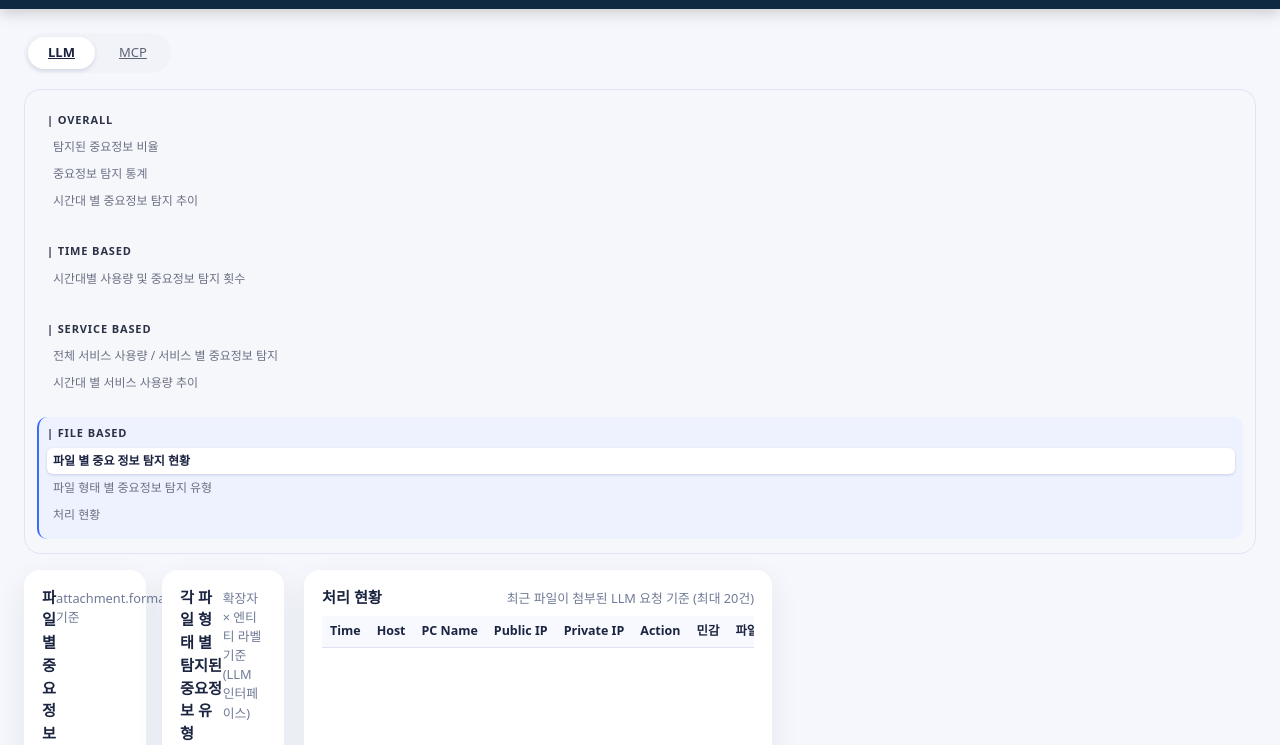
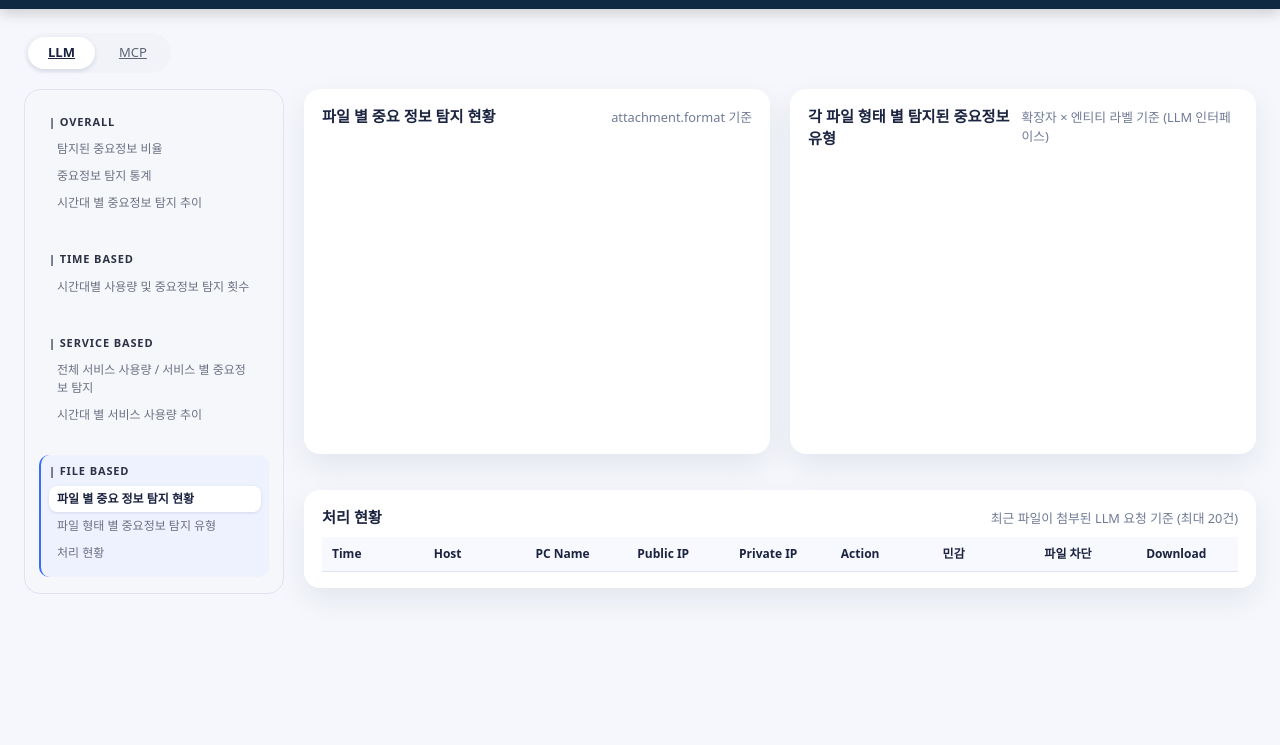
Before and after one commit to BoB-Sentinel-Solution/SentinelServer_AI, a plain HTML site: page dashboard/report_llm_file.html in a window 1280 px wide. Shown: the part 55-800 px from the top of the page. Drawn offline with Linux system fonts and the light colour scheme.

Commit message:
파일 처리 페이지 인라인 수정

```diff
--- a/dashboard/report_llm_file.html
+++ b/dashboard/report_llm_file.html
@@ -7,9 +7,165 @@
 
     <link rel="stylesheet" href="./vendor/reset.min.css" />
     <link rel="stylesheet" href="./css/styles.css" />
+
+    <!-- 이 페이지 전용 스타일 -->
+    <style>
+      /* 레이아웃 전체 여백 */
+      .report-file-page .report-layout {
+        max-width: 1440px;
+        margin: 24px auto 40px;
+        padding: 0 24px;
+      }
+
+      /* 메인 2컬럼 (좌: 사이드바 / 우: 컨텐츠) */
+      .report-file-page .report-content {
+        display: grid;
+        grid-template-columns: 260px minmax(0, 1fr);
+        gap: 20px;
+      }
+
+      /* 사이드바 카드를 좀 더 세로로 */
+      .report-file-page .report-sidebar {
+        background: #f5f7fb;
+        border-radius: 16px;
+        padding: 16px 14px;
+        font-size: 12px;
+      }
+
+      .report-file-page .report-sidebar-inner {
+        display: flex;
+        flex-direction: column;
+        gap: 16px;
+      }
+
+      .report-file-page .side-group-title {
+        font-weight: 700;
+        color: #2c3145;
+        margin-bottom: 6px;
+      }
+
+      .report-file-page .side-link {
+        display: block;
+        padding: 4px 8px;
+        border-radius: 8px;
+        font-size: 12px;
+        color: #6b7083;
+        text-decoration: none;
+      }
+
+      .report-file-page .side-link:hover {
+        background: #e5ecff;
+        color: #1b2340;
+      }
+
+      .report-file-page .side-link--active {
+        background: #ffffff;
+        color: #1b2340;
+        font-weight: 600;
+        box-shadow: 0 1px 3px rgba(20, 40, 80, 0.12);
+      }
+
+      /* 우측 메인 영역: 행/카드 배치 */
+      .report-file-page .report-main {
+        display: flex;
+        flex-direction: column;
+        gap: 20px;
+      }
+
+      .report-file-page .report-row {
+        display: flex;
+        gap: 20px;
+      }
+
+      .report-file-page .report-card--half {
+        flex: 1 1 0;
+      }
+
+      .report-file-page .report-card--full {
+        flex: 1 1 100%;
+      }
+
+      /* 도넛 카드 중앙 정렬 */
+      .report-file-page .card-body--center {
+        display: flex;
+        flex-direction: column;
+        align-items: center;
+        justify-content: center;
+        min-height: 260px;
+      }
+
+      .report-file-page #chart-file-ext-donut {
+        max-width: 260px;
+      }
+
+      /* 스택 막대 카드 높이 살짝 확보 */
+      .report-file-page #card-file-stack .card-body {
+        min-height: 280px;
+      }
+
+      /* 카드 하단 노트 */
+      .report-file-page .card-note {
+        margin-top: 8px;
+        font-size: 11px;
+        color: #8b90a5;
+        text-align: center;
+      }
+
+      /* 처리 현황 테이블 스타일 */
+      .report-file-page .table-wrapper {
+        width: 100%;
+        overflow-x: auto;
+      }
+
+      .report-file-page .log-table {
+        width: 100%;
+        border-collapse: collapse;
+        table-layout: fixed;
+      }
+
+      .report-file-page .log-table thead {
+        background: #f5f7fd;
+      }
+
+      .report-file-page .log-table th,
+      .report-file-page .log-table td {
+        white-space: nowrap;
+        padding: 8px 10px;
+        font-size: 12px;
+      }
+
+      .report-file-page .log-table th {
+        font-weight: 700;
+        color: #1b2340;
+        border-bottom: 1px solid #dde3f5;
+        text-align: left;
+      }
+
+      .report-file-page .log-table td {
+        border-bottom: 1px solid #f0f2fa;
+        color: #303547;
+      }
+
+      .report-file-page .log-table tbody tr:nth-child(even) td {
+        background: #fafbff;
+      }
+
+      .report-file-page .log-table tbody tr:hover td {
+        background: #eef3ff;
+      }
+
+      @media (max-width: 1100px) {
+        .report-file-page .report-content {
+          grid-template-columns: minmax(0, 1fr);
+        }
+        .report-file-page .report-row {
+          flex-direction: column;
+        }
+      }
+    </style>
   </head>
 
-  <body class="sentinel-body">
+  <body class="sentinel-body report-file-page">
     <!-- 상단 네비게이션 바 -->
     <header class="top-nav">
       <div class="top-nav-left">
```
